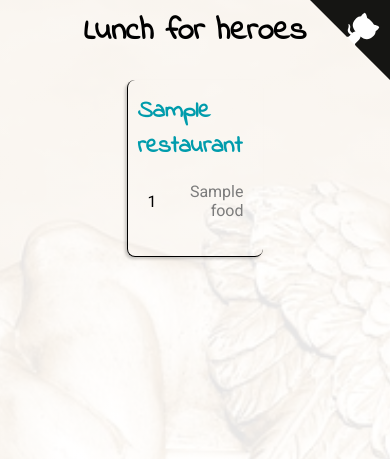
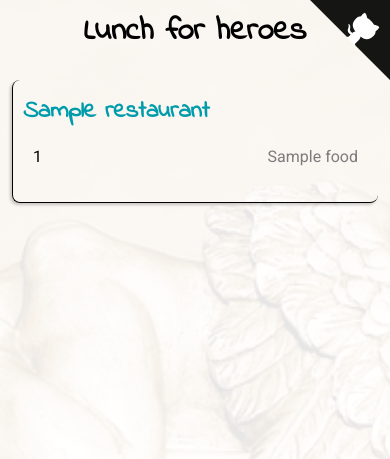
Before and after one commit to pulecp/andel-prague-lunch-menu, a Flask app: template templates/index.html in a window 390 px wide. Shown: the top 459 px of the page. Run offline with Flask 2, Linux system fonts and the light colour scheme; the template is opened without the code that fills it: most values are stand-ins (such as "Sample title", 1, 10 or a date in 2020); parts of the project's set-up code (start-up, migrations or seed data) failed here and were passed over.

Commit message:
lets go responsive!

```diff
--- a/static/styles.css
+++ b/static/styles.css
@@ -111,6 +111,18 @@ a:visited {
     animation: octocat-wave 560ms ease-in-out;
 }
 
+@media (max-width: 1260px) {
+    .restaurant {
+        width: 40%;
+    }
+}
+
+@media (max-width: 800px) {
+    .restaurant {
+        width: 100%;
+    }
+}
+
 @media (max-width: 500px) {
     .github-corner:hover .octo-arm {
         animation: none;
@@ -119,4 +131,8 @@ a:visited {
     .github-corner .octo-arm {
         animation: octocat-wave 560ms ease-in-out;
     }
+
+    .restaurant {
+        width: 100%;
+    }
 }
```
